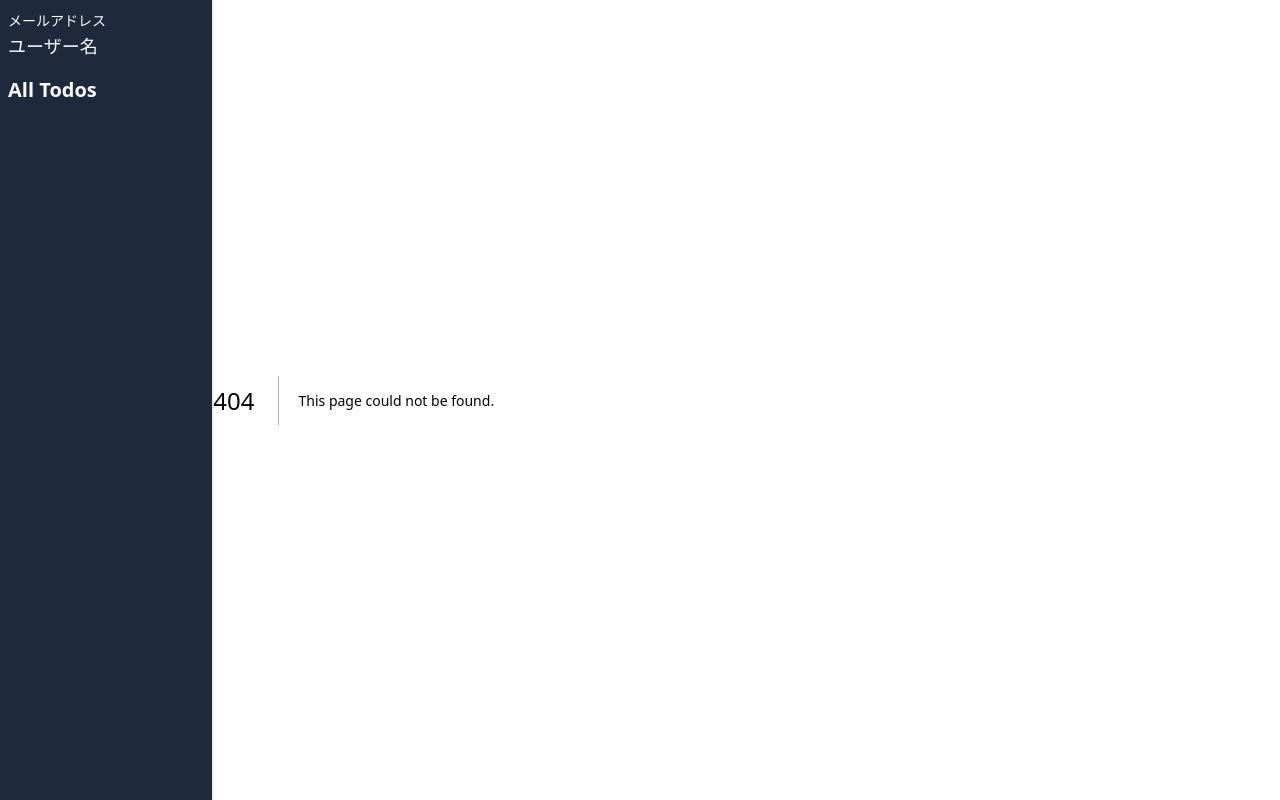
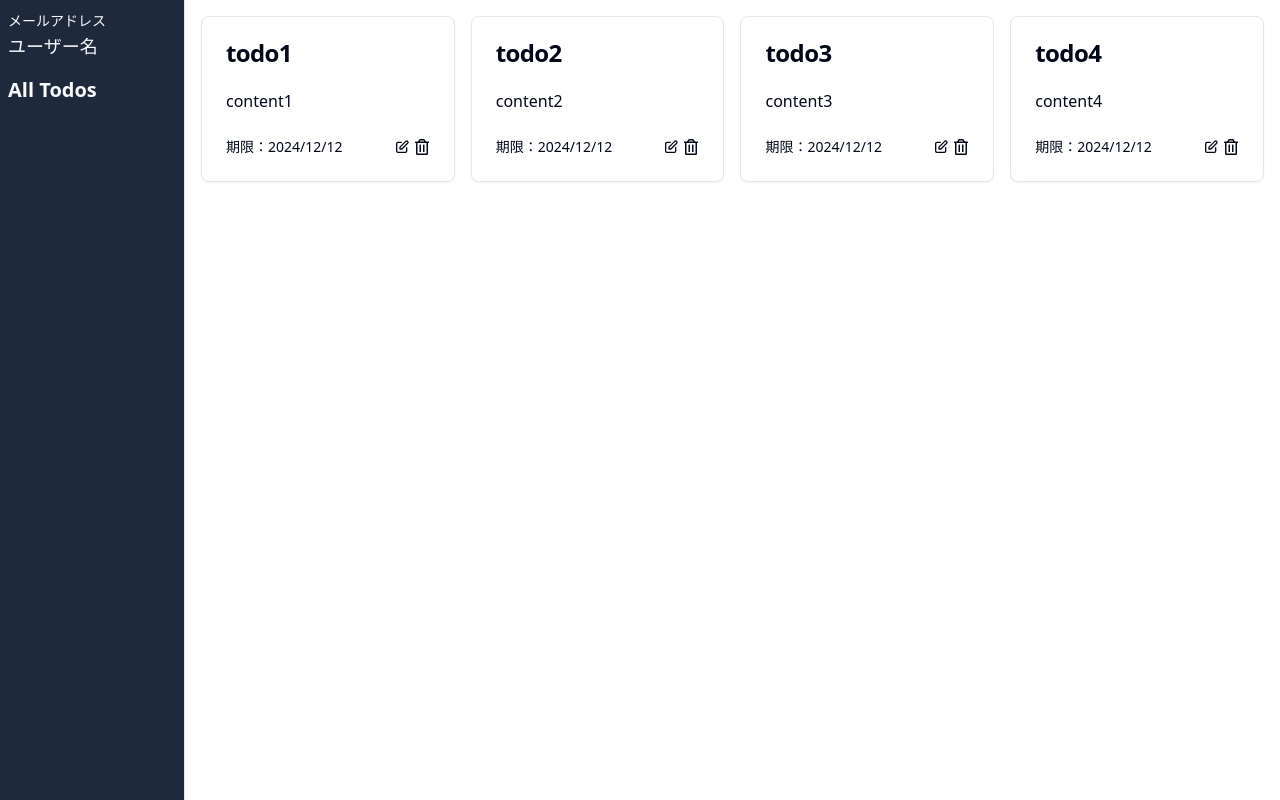
Before and after one commit to TakayukiHirano117/fullstack-todo, a Next.js app: page /todos in a window 1280 px wide. Before the commit this address had no page. Built offline with nearby package versions, Linux system fonts and the light colour scheme.

Commit message:
✨ todo一覧ページの初期実装

```diff
--- a/src/app/layout.tsx
+++ b/src/app/layout.tsx
@@ -29,9 +29,9 @@ export default function RootLayout({
       <body
         className={`${geistSans.variable} ${geistMono.variable} antialiased`}
       >
-        <div className="flex">
+        <div className="flex w-full">
           <Sidebar />
-          {children}
+          <main className="w-full">{children}</main>
         </div>
       </body>
     </html>
--- a/src/app/page.tsx
+++ b/src/app/page.tsx
@@ -1,5 +1,7 @@
+
 export default function Home() {
+
   return (
-    <div>top</div>
+    <></>
   );
 }
--- /dev/null
+++ b/src/app/todos/page.tsx
@@ -0,0 +1,68 @@
+import { Card, CardContent, CardFooter, CardHeader, CardTitle } from '@/components/ui/card'
+import Link from 'next/link'
+import React from 'react'
+import { FaRegTrashAlt } from 'react-icons/fa'
+import { HiOutlinePencilAlt } from 'react-icons/hi'
+
+const Todos = () => {
+    const todos = [
+        {
+            id: 1,
+            title: 'todo1',
+            content: "content1",
+            dueDate: "2024/12/12"
+        },
+        {
+            id: 2,
+            title: 'todo2',
+            content: "content2",
+            dueDate: "2024/12/12"
+        },
+        {
+            id: 3,
+            title: 'todo3',
+            content: "content3",
+            dueDate: "2024/12/12"
+        },
+        {
+            id: 4,
+            title: 'todo4',
+            content: "content4",
+            dueDate: "2024/12/12"
+        },
+    ]
+
+    return (
+        <div className="grid lg:grid-cols-4 sm:grid-cols-3 gap-4 p-4 w-full ">
+            {
+                todos.map((todo) => (
+                    <Card key={todo.id} className="w-full">
+                        <CardHeader>
+                            <CardTitle>
+                                <Link href={`/todos/${todo.id}`} className='hover:opacity-60'>{todo.title}</Link>
+                            </CardTitle>
+                        </CardHeader>
+                        <CardContent>
+                            <p>{todo.content}</p>
+                        </CardContent>
+                        <CardFooter className='flex justify-between'>
+                            <span className='text-sm'>期限：{todo.dueDate}</span>
+                            <div className='flex gap-1'>
+                                {/* 編集と削除のアイコン */}
+                                <Link href={`/todos/${todo.id}/edit`}>
+                                    <HiOutlinePencilAlt className='hover:opacity-70' />
+                                </Link>
+                                <Link href={`/todos/${todo.id}/delete`}>
+                                    <FaRegTrashAlt className='hover:opacity-70' />
+                                </Link>
+                            </div>
+                        </CardFooter>
+                    </Card>
+
+                ))
+            }
+        </div>
+    )
+}
+
+export default Todos
```
